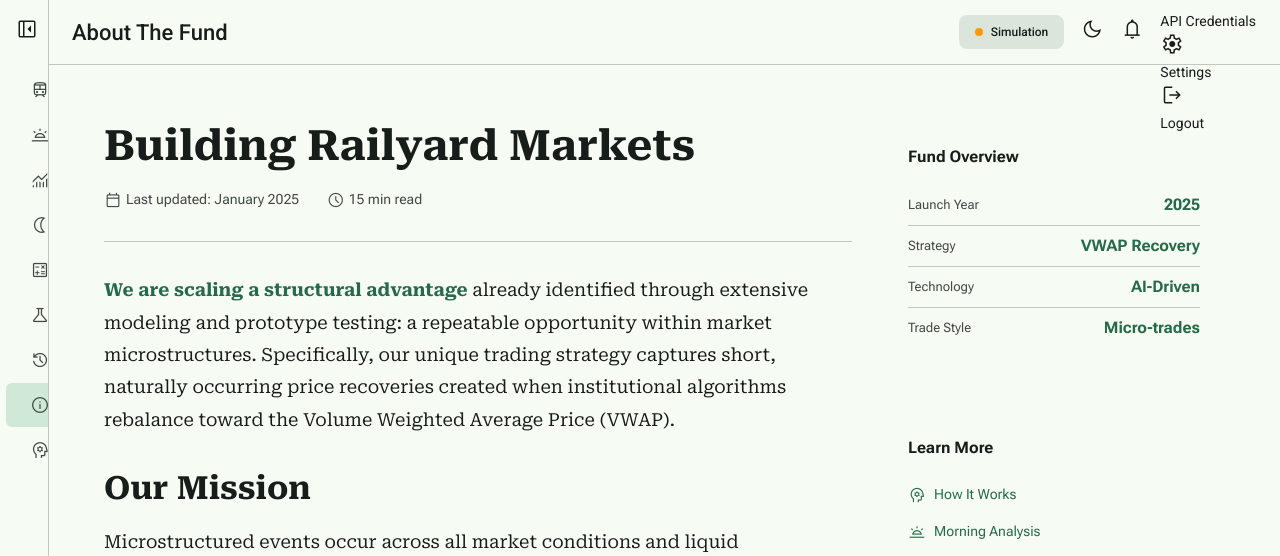
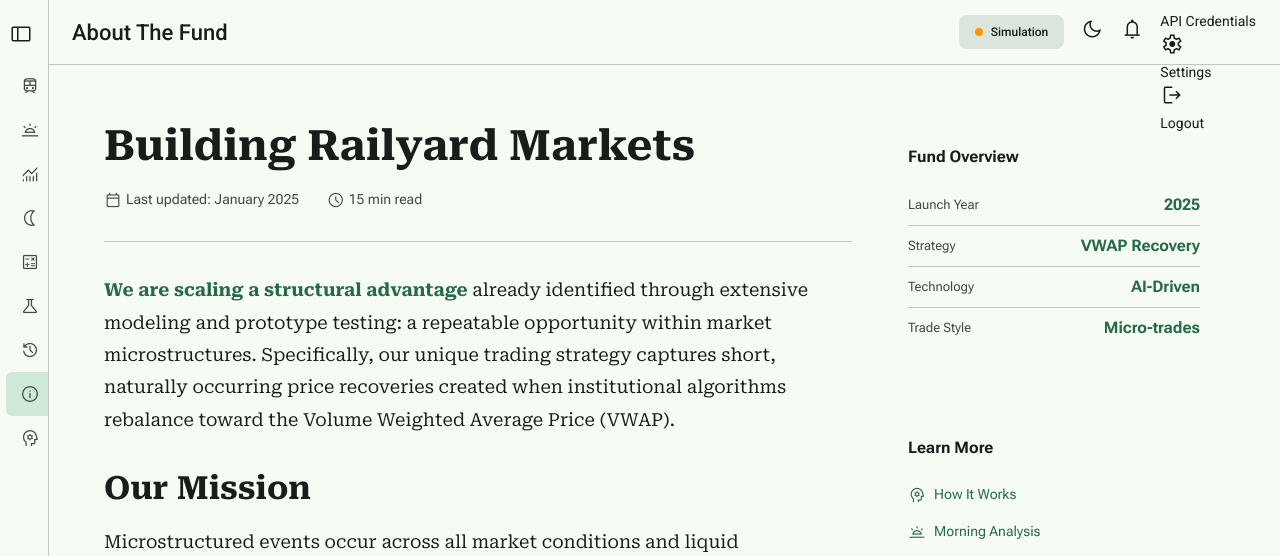
Before and after one commit to fromnineteen80/LRBF, a Flask app: page /about in a window 1280 px wide. Shown: the top 556 px of the page. Run offline with Flask 3, Linux system fonts and the light colour scheme; the visitor is signed in with stand-in values (Sample User, id 1); some libraries are stand-ins or nearby versions.

Commit message:
Fix ALL sidebar issues - correct icons, alignment, centering, spacing
FIXES:
1. Correct toggle icons:
   - Collapsed: thumbnail_bar
   - Expanded: keyboard_tab_rtl

2. Proper alignment:
   - Toggle icon and nav item icons now at same horizontal position
   - Toggle padding: 8px 10px matches nav items padding: 6px 10px
   - Both use 10px horizontal padding for perfect alignment

3. Icons centered in collapsed state:
   - Using justify-content: center with padding: 6px 0
   - Icons truly centered at 48px/2 = 24px

4. Reduced spacing:
   - Gap between items: 0px (was 1px)
   - Section header spacing reduced
   - Tighter overall density

```diff
--- a/static/css/material-web-layout.css
+++ b/static/css/material-web-layout.css
@@ -106,23 +106,25 @@ body {
     width: 100%;
     display: flex;
     align-items: center;
-    gap: 6px;
-    padding: 6px 6px 6px 3px;
-    min-height: 52px;
+    gap: 10px;
+    padding: 8px 10px;
+    min-height: 48px;
+}
+
+.nav-rail.collapsed .nav-rail-toggle {
+    justify-content: center;
+    padding: 8px 0;
 }
 
 .nav-rail-toggle md-icon-button {
     --md-icon-button-state-layer-shape: 10px;
     --md-icon-button-icon-size: 20px;
+    --md-icon-button-container-width: 20px;
+    --md-icon-button-container-height: 20px;
     cursor: pointer;
     flex-shrink: 0;
-    margin: 0;
-    padding: 0;
-}
-
-.nav-rail.collapsed .nav-rail-toggle {
-    justify-content: center;
-    padding: 6px;
+    width: 20px;
+    height: 20px;
 }
 
 .nav-rail-title {
@@ -158,22 +160,22 @@ body {
     width: 100%;
     display: flex;
     flex-direction: column;
-    gap: 1px;
+    gap: 0px;
     overflow-y: auto;
     overflow-x: hidden;
-    padding: 4px 6px;
+    padding: 0 6px;
 }
 
 .nav-rail-footer {
     width: 100%;
-    padding: 4px 6px 8px 6px;
+    padding: 0 6px 8px 6px;
     margin-top: auto;
 }
 
 /* Section Headers */
 .nav-rail-section-header {
-    padding: 12px 10px 6px 10px;
-    margin-top: 8px;
+    padding: 10px 10px 4px 10px;
+    margin-top: 6px;
 }
 
 .nav-rail.collapsed .nav-rail-section-header {
@@ -209,12 +211,10 @@ body {
     white-space: nowrap;
 }
 
-/* Collapsed state - center icons with exact pixel calculation */
-/* Sidebar is 48px wide, icon is 20px, so we need 14px on each side */
+/* Collapsed state - center icons perfectly */
 .nav-rail.collapsed .nav-rail-item {
-    width: 100%;
-    padding: 6px 14px;
-    justify-content: flex-start;
+    padding: 6px 0;
+    justify-content: center;
 }
 
 .nav-rail-item:hover {
--- a/templates/base.html
+++ b/templates/base.html
@@ -93,7 +93,7 @@
             <!-- Toggle Button + Title -->
             <div class="nav-rail-toggle">
                 <md-icon-button onclick="toggleNavRail()" aria-label="Toggle navigation menu" id="navToggleBtn">
-                    <span class="material-symbols-outlined">left_panel_close</span>
+                    <span class="material-symbols-outlined">thumbnail_bar</span>
                 </md-icon-button>
                 <span class="nav-rail-title">
                     <span class="title-lrb">LRB</span><span class="title-fund">Fund</span>
@@ -344,10 +344,10 @@
 
             // Update icon and save state
             if (navRail.classList.contains('collapsed')) {
-                icon.textContent = 'left_panel_close';
+                icon.textContent = 'thumbnail_bar';
                 localStorage.setItem('navRailCollapsed', 'true');
             } else {
-                icon.textContent = 'chevron_left';
+                icon.textContent = 'keyboard_tab_rtl';
                 localStorage.setItem('navRailCollapsed', 'false');
             }
         }
@@ -361,7 +361,7 @@
 
             if (!isCollapsed) {
                 navRail.classList.remove('collapsed');
-                icon.textContent = 'chevron_left';
+                icon.textContent = 'keyboard_tab_rtl';
             }
         });
     </script>
```
